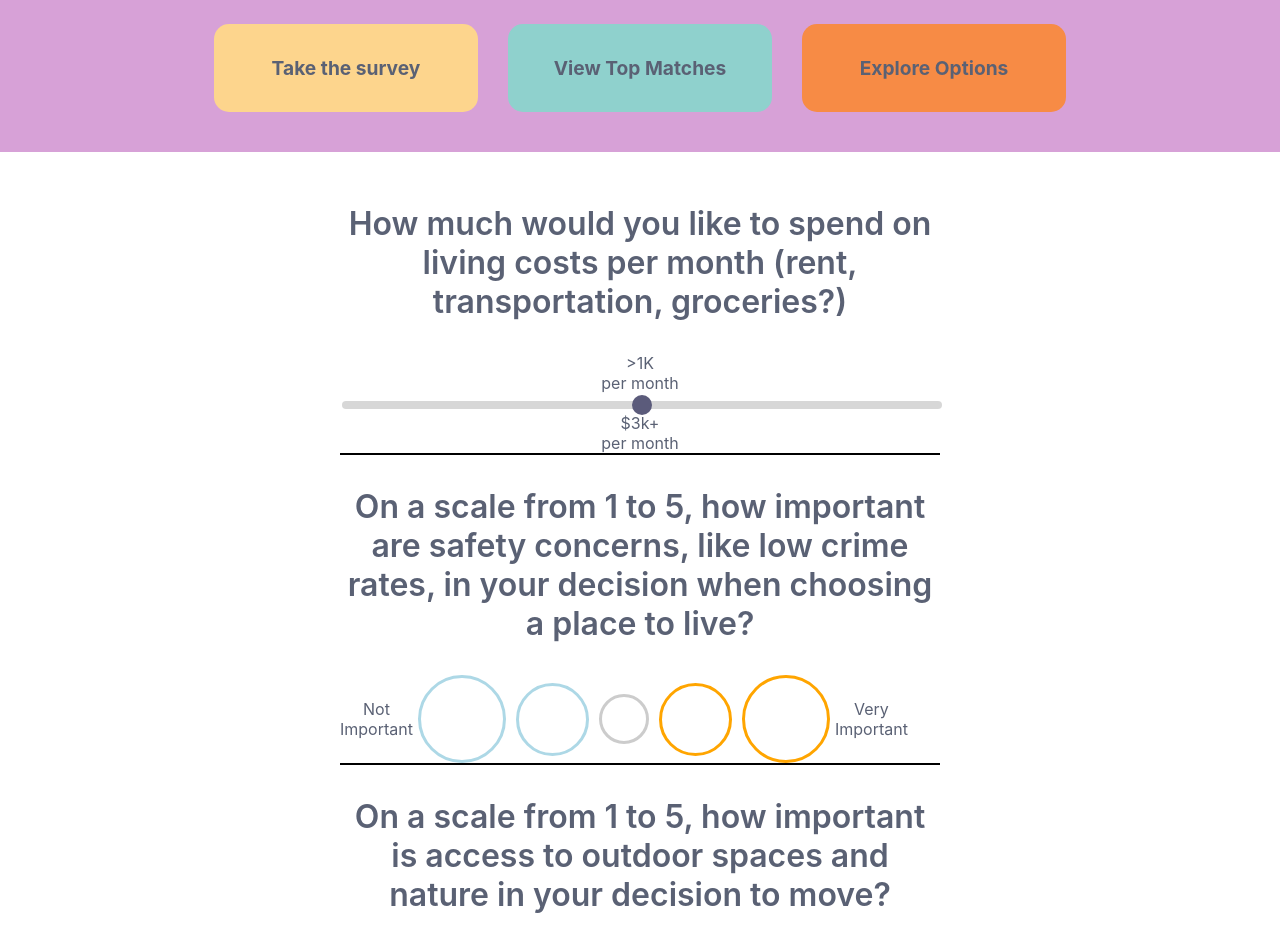
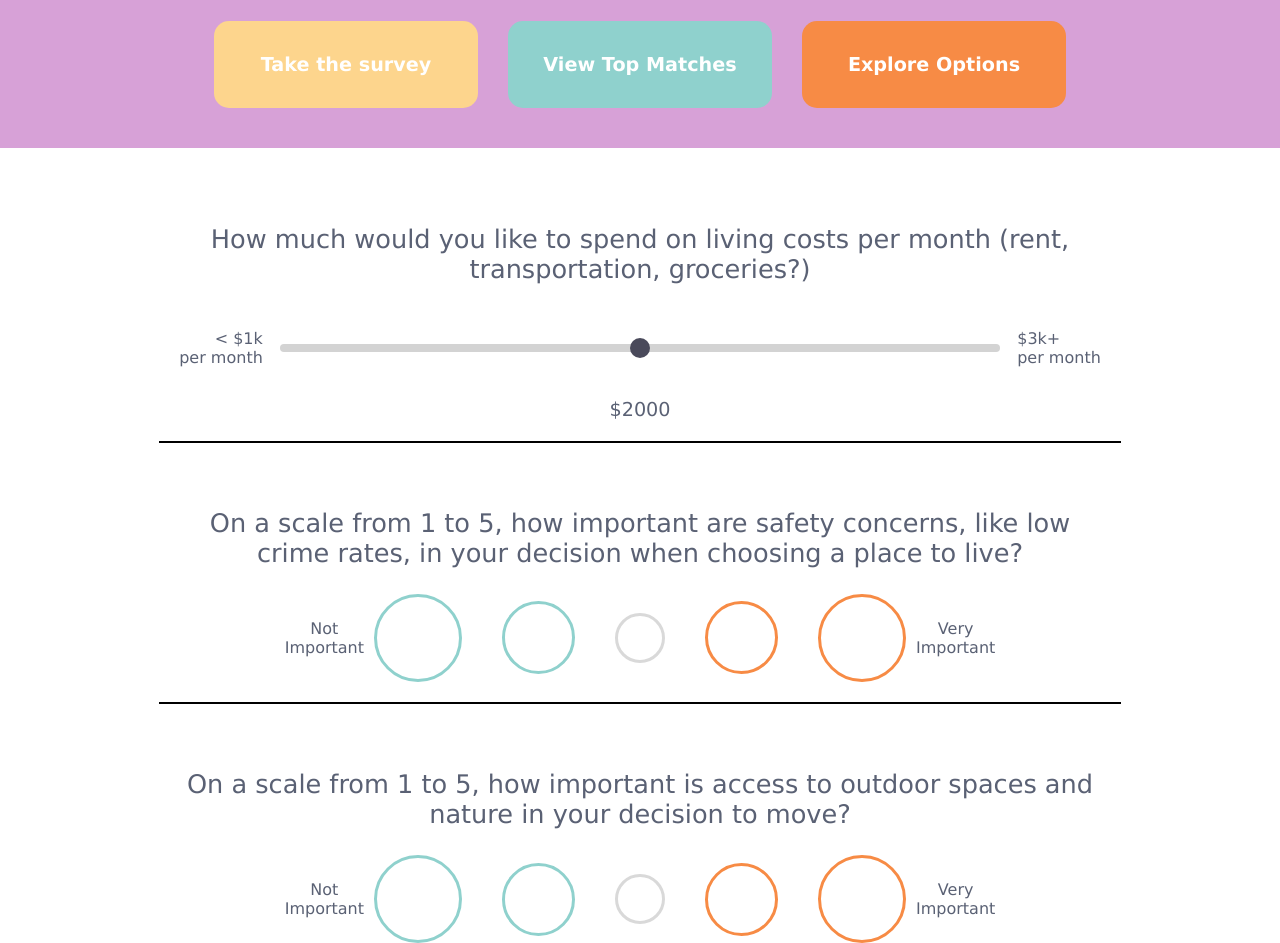
Before and after one commit to juliakirk/senior-capstone, a plain HTML site: page quiz.html in a window 1280 px wide. Shown: the part 209-1152 px from the top of the page. Drawn offline with Linux system fonts and the light colour scheme; a web font is replaced by a local one.

Commit message:
website updates

```diff
--- a/quiz.html
+++ b/quiz.html
@@ -19,19 +19,21 @@
         <section class="hero">
             <h2>Where should you move?</h2>
             <div class="navigation">
-                <div class="option">Take the survey</div>
-                <div class="option">View Top Matches</div>
-                <div class="option">Explore Options</div>
+                <a href="quiz.html" class="option">Take the survey</a>
+                <a href="quiz.html" class="option">View Top Matches</a>
+                <a href="quiz.html" class="option">Explore Options</a>
             </div>
         </section>
         <form action="/submit-survey" method="POST" class="survey-container">
             <div class="question">
                 <p>How much would you like to spend on living costs per month (rent, transportation, groceries?)</p>
                 <div class="slidecontainer">
-                    >1K <br> per month
+                    <span class="slider-label left">&lt; $1k <br> per month</span>
                     <input type="range" min="1000" max="3000" value="2000" class="slider" id="COL" required>
-                    $3k+ <br> per month
-                </div>
+                    <span class="slider-label right">$3k+ <br> per month</span>
+                  </div>
+                  <div class="slider-value" id="sliderValue">$2000</div>
+
             </div>
 
             <div class="question">
@@ -411,5 +413,6 @@
 
 
          </form>
+         <script src='quiz.js'></script>
     </body>
 </html>
--- /dev/null
+++ b/quiz.js
@@ -0,0 +1,6 @@
+const slider = document.getElementById("COL");
+const sliderValue = document.getElementById("sliderValue");
+
+slider.addEventListener("input", () => {
+  sliderValue.textContent = `$${slider.value.toLocaleString()}`;
+});
--- a/web/login.css
+++ b/web/login.css
@@ -4,7 +4,7 @@ body, html {
     padding: 0;
     background-color: #ffffff;
     color: #5A6174;
-    font-family: "inter-variable", sans-serif;
+    font-family: Verdana, sans-serif;
 }
 body {
     overflow: hidden; /* Prevent scrolling */
@@ -124,6 +124,8 @@ body {
     font-style: normal;
     font-weight: 600;
     line-height: normal;
+    padding-top: 0;
+    padding-bottom: 0;
 }
 .movingIcon{
     width: 23.625rem;
@@ -133,6 +135,12 @@ body {
     background: #FDD58D;
     margin-left: auto;
     margin-right: auto;
+}
+.movingIcon img{
+    width: 110%;
+    height: auto;
+    flex-shrink: 0;
+    padding-bottom: 20px;
 }
 
 .account{
--- a/web/quiz.css
+++ b/web/quiz.css
@@ -4,11 +4,10 @@ body, html {
   padding: 0;
   background-color: #ffffff;
   color: #5A6174;;
-  font-family: Inter, sans-serif;
+  font-family: Verdana, sans-serif;
 }
 h1{
   color: #FFF;
-  font-family: Inter;
   font-size: 2.5rem;
   font-style: normal;
   font-weight: 400;
@@ -16,11 +15,10 @@ h1{
 }
 .survey-container {
   width: 90%;
-  max-width: 80%;
-  padding: 20px;
+  padding: 10px;
   background: #fff;
+  margin-left: auto;
   margin-right: auto;
-  margin-left: auto;
 }
 /* Header (navbar) styling */
 .header {
@@ -31,7 +29,8 @@ h1{
   background-color: #ffffff; /* Header background */
   border-bottom: 1px solid #eaeaea;
   color: #5A6174;
-   position: sticky;
+  position: sticky;
+  z-index: 1000;
   top: 0;
 }
 
@@ -40,7 +39,6 @@ h1{
   font-weight: 400;
   text-decoration: none;
   color: #5A6174;
-  font-family: Inter, sans-serif;
 }
 
 .logo {
@@ -93,6 +91,8 @@ h1{
     text-align: center;
     font-size: 1.2rem;
     font-weight: bold;
+    text-decoration: none;
+    color: #FFF;
 }
 
 .option:nth-child(1) {
@@ -116,73 +116,92 @@ h1{
         gap: 1rem; /* Adjust the space between stacked buttons */
     }
 }
+
 .option:hover {
     color: #ffffff;
 }
 
 
-./* Wrapper for the slider and labels */
-.slider-wrapper {
+
+.slidecontainer {
   display: flex;
-  align-items: center; /* Align text and slider vertically */
-  justify-content: space-between; /* Space text and slider evenly */
-  gap: 10px; /* Optional: Adjust spacing between elements */
-  margin-top: 20px; /* Optional: Add some spacing above the slider */
+  align-items: center; /* Align slider and text vertically */
+  justify-content: space-between; /* Space labels evenly on both sides */
+  gap: 15px; /* Adjust spacing between slider and labels */
+  margin: 20px 0; /* Optional: Add margin around the slider container */
+  position: relative; /* Allows absolute positioning for the slider value */
+  width: 100%;
 }
 
 /* Styling for the slider labels */
 .slider-label {
   font-size: 1rem; /* Adjust text size */
+  color: #5A6174; /* Match your design's text color */
   text-align: center; /* Center-align multi-line text */
-  color: #5A6174; /* Match your design's text color */
-  flex-shrink: 0; /* Prevent labels from shrinking */
-  max-width: 80px; /* Optional: Limit the width for responsiveness */
+  line-height: 1.2; /* Adjust spacing between lines */
 }
 
 .slider-label.left {
-  text-align: left; /* Align text to the left for the left label */
+  text-align: right; /* Right-align the left label */
 }
 
 .slider-label.right {
-  text-align: right; /* Align text to the right for the right label */
+  text-align: left; /* Left-align the right label */
 }
 
-/* Slider container */
-.slidecontainer {
-  flex-grow: 1; /* Make the slider take up remaining space */
-}
+/* Styling the slider */
+.slider {
 
-/* Slider styling */
-.slider {
-  -webkit-appearance: none;
-  width: 100%; /* Make slider fill the container */
-  height: 25px;
-  background: #d3d3d3;
-  outline: none;
-  opacity: 0.7;
-  -webkit-transition: .2s;
-  transition: opacity .2s;
+  flex-grow: 1; /* Makes the slider stretch */
+  appearance: none; /* Remove default styling */
+  height: 8px; /* Adjust height of the slider track */
+  border-radius: 5px; /* Rounded edges */
+  background: #d3d3d3; /* Light grey track */
+  outline: none; /* Remove focus outline */
+  cursor: pointer; /* Change cursor on hover */
+  transition: opacity 0.2s ease; /* Smooth hover effect */
 }
 
 .slider:hover {
-  opacity: 1;
+  opacity: 1; /* Full opacity on hover */
 }
 
+/* Slider thumb styling */
 .slider::-webkit-slider-thumb {
-  -webkit-appearance: none;
-  appearance: none;
-  width: 25px;
-  height: 25px;
-  background: #04AA6D;
+  appearance: none; /* Remove default styling */
+  width: 20px; /* Adjust size of the thumb */
+  height: 20px; /* Make it circular */
+  border-radius: 50%; /* Circular shape */
+  background: #4A4A5B; /* Thumb color */
   cursor: pointer;
+  transition: transform 0.2s ease;
+}
+
+.slider::-webkit-slider-thumb:hover {
+  transform: scale(1.2); /* Enlarge thumb on hover */
 }
 
 .slider::-moz-range-thumb {
-  width: 25px;
-  height: 25px;
-  background: #04AA6D;
+  width: 20px;
+  height: 20px;
+  border-radius: 50%;
+  background: #4A4A5B;
   cursor: pointer;
+  transition: transform 0.2s ease;
 }
+
+.slider::-moz-range-thumb:hover {
+  transform: scale(1.2);
+}
+
+/* Styling the dynamic slider value */
+.slider-value {
+  text-align: center; /* Center the value */
+  font-size: 1.2rem; /* Slightly larger font */
+  color: #5A6174; /* Match text color to design */
+  margin-top: 10px; /* Add spacing above the value */
+}
+
 
 /* Dropdown Button */
 .dropbtn {
@@ -236,14 +255,23 @@ h1{
 .question{
   border-bottom: 2px solid black;
   text-align: center;
+  display: flex; /* Use flexbox layout */
+  flex-direction: column; /* Stack children vertically */
+  align-items: center; /* Center children horizontally */
+  justify-content: center; /* Center children vertically */
+  text-align: center; /* Ensure text is centered */
+  margin: 20px auto; /* Center the block in its container */
+  max-width: 80%;
+  padding: 20px; /* Optional: Add some padding for spacing */
+
+
 }
 .question p{
   color: #5A6174;
   text-align: center;
-  font-family: Inter;
-  font-size: 2rem;
+  font-size: 1.6rem;
   font-style: normal;
-  font-weight: 600;
+  font-weight: 500;
   line-height: normal;
 }
 
@@ -255,7 +283,7 @@ input[type="radio"] {
 .radio-label {
   width: 82px;
   height: 82px;
-  border: 3px solid #ccc;
+  border: 3px solid #D9D9D9;
   border-radius: 50%;
   display: flex;
   justify-content: center;
@@ -270,9 +298,16 @@ input[type="radio"] {
 }
 
 /* Selected state styles */
-input[type="radio"]:checked + .radio-label {
-  border-color: orange;
+input[type="radio"]:checked + .radio-label {/* Optional: Keep the border color change */
+  background-color: #D9D9D9; /* Full circle when checked */
 }
+input[type="radio"]:checked + .radio-label.green {
+  background-color: #8FD1CD;
+}
+input[type="radio"]:checked + .radio-label.orange {
+  background-color: #F78B45;
+}
+
 .radio-label.medium {
   width: 67px;
   height: 67px;
@@ -284,42 +319,29 @@ input[type="radio"]:checked + .radio-label {
 }
 
 .radio-label.green {
-  border-color: lightblue;
+  border-color: #8FD1CD;
 }
 
 .radio-label.orange {
-  border-color: orange;
+  border-color: #F78B45;
 }
 .quiz {
-  display: flex; /* Arrange radio buttons in a row */
-  align-items: center;
-  gap: 10px;
-  width: 100%; /* Ensure the group spans the container width */
-  margin-top: 20px;
+  display: flex; /* Keep flexbox for arranging items */
+  align-items: center; /* Vertically align radio buttons */
+  justify-content: center; /* Center items horizontally */
+  gap: 40px; /* Adjust spacing between items */
+  width: 100%; /* Optional: Ensure it spans the question container */
+  margin: 0 auto; /* Center it if needed */
 }
 
 
 .quiz label {
-  display: flex; /* Allows the label to hold both text and radio button inline */
+  display: flex;
   align-items: center; /* Aligns the radio button and label text vertically */
-  gap: 5px; /* Adds a small gap between the radio button and the label text */
+  gap: 10px; /* Adds a small gap between the radio button and the label text */
 }
 
-.submit button{
-  background: #FDD58D;
-  color: #ffffff;
-  font-size: 1.5rem;
-  text-decoration: none;
-  width: 22.5625rem;
-  height: 1.8125rem;
-  flex-shrink: 0;
-  border-radius: 1.65625rem;
-  box-shadow: 0px 4px 4px 0px rgba(0, 0, 0, 0.25);
-  padding: 0.5rem 1rem; /* Adjust padding for spacing inside the button */
-  display: inline-block;
-  text-align: center;
-  vertical-align: middle;
-}
+
 .submit-section button {
   background: #FDD58D;
   color: #ffffff;
@@ -336,81 +358,8 @@ input[type="radio"]:checked + .radio-label {
   vertical-align: middle;
 }
 
-.submit-section button:hover {
-  background-color: #45a049; /* Darker green on hover */
-  transform: scale(1.05); /* Slightly enlarge button on hover */
-}
-
-/* General Question Styling */
 .question {
   text-align: center;
   margin: 20px auto;
-  max-width: 600px;
+  max-width: 80%;
 }
-
-/* Center the labels and slider */
-.slider-wrapper {
-  display: flex;
-  align-items: center; /* Align items vertically */
-  justify-content: center; /* Center items horizontally */
-  gap: 10px;
-  margin-top: 20px;
-}
-
-/* Slider container for styling */
-.slidecontainer {
-  flex-grow: 2; /* Make slider take up available space */
-  position: relative;
-}
-
-/* Slider */
-.slider {
-  -webkit-appearance: none;
-  appearance: none;
-  width: 100%;
-  height: 8px;
-  border-radius: 5px;
-  background: #d3d3d3;
-  outline: none;
-  opacity: 0.9;
-  transition: opacity 0.2s;
-}
-
-.slider:hover {
-  opacity: 1;
-}
-
-/* Slider thumb (handle) */
-.slider::-webkit-slider-thumb {
-  -webkit-appearance: none;
-  appearance: none;
-  width: 20px;
-  height: 20px;
-  border-radius: 50%;
-  background: #4A4A6D;
-  cursor: pointer;
-}
-
-.slider::-moz-range-thumb {
-  width: 20px;
-  height: 20px;
-  border-radius: 50%;
-  background: #4A4A6D;
-  cursor: pointer;
-}
-
-/* Slider labels */
-.slider-label {
-  font-size: 0.9rem;
-  color: #333;
-  max-width: 80px;
-  text-align: center;
-}
-
-/* Center value display below the slider */
-.slider-value {
-  margin-top: 10px;
-  font-size: 1rem;
-  font-weight: bold;
-  color: #4A4A6D;
-}
--- a/web/style.css
+++ b/web/style.css
@@ -5,14 +5,13 @@ body, html {
     padding: 0;
     background-color: #ffffff;
     color: #ffffff;
-    font-family: Inter, sans-serif;
+    font-family: Verdana, sans-serif;
 }
 body{
     overflow: hidden;
 }
 h1{
     color: #FFF;
-    font-family: Inter;
     font-size: 2.5rem;
     font-style: normal;
     font-weight: 400;
@@ -36,7 +35,6 @@ h1{
     font-weight: 400;
     text-decoration: none;
     color: #5A6174;
-    font-family: Inter, sans-serif;
 }
 
 .logo {
@@ -159,7 +157,6 @@ h1{
 .move{
     color: #FFF;
     text-align: center;
-    font-family: Inter;
     font-size: 2.25rem;
     font-style: normal;
     font-weight: 600;
@@ -170,7 +167,6 @@ h1{
 
 .prompt{
     color: #ffffff;
-    font-family: "inter-variable", sans-serif;
     font-size: 1.5rem;
     font-style: normal;
     font-weight: 400;
```
Also changed, not shown: index.html (+0 -2 lines).
